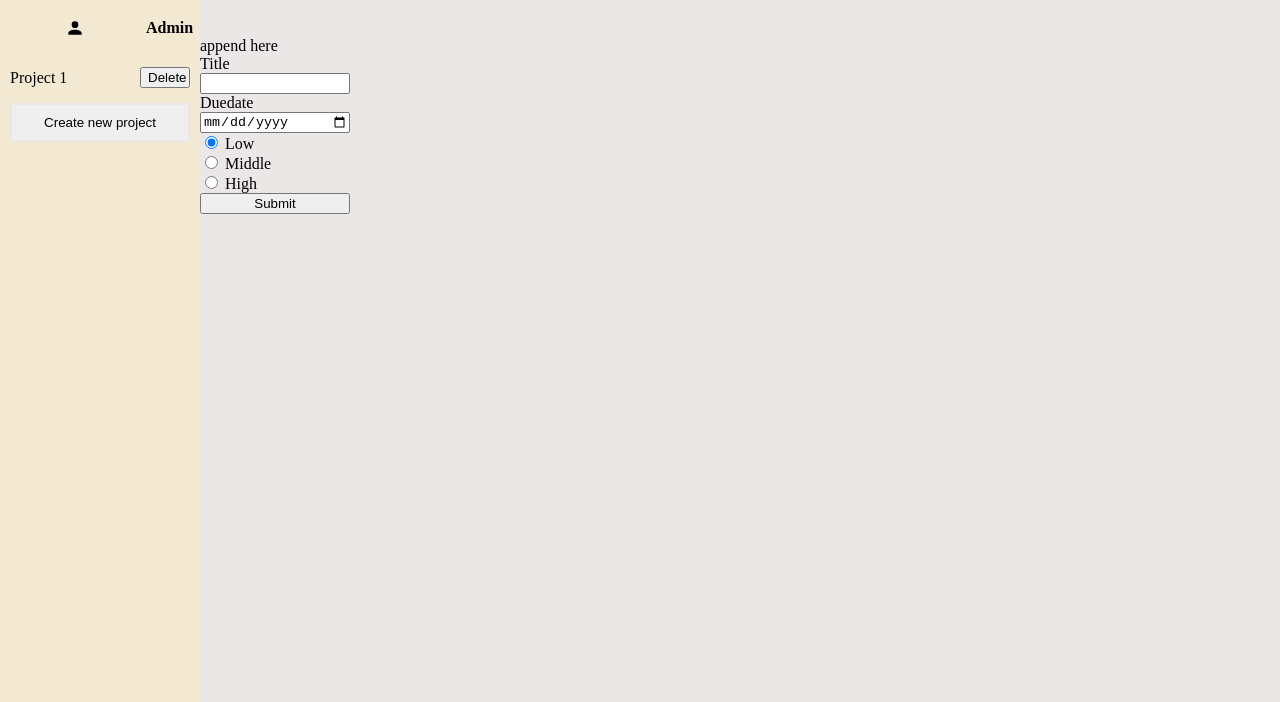
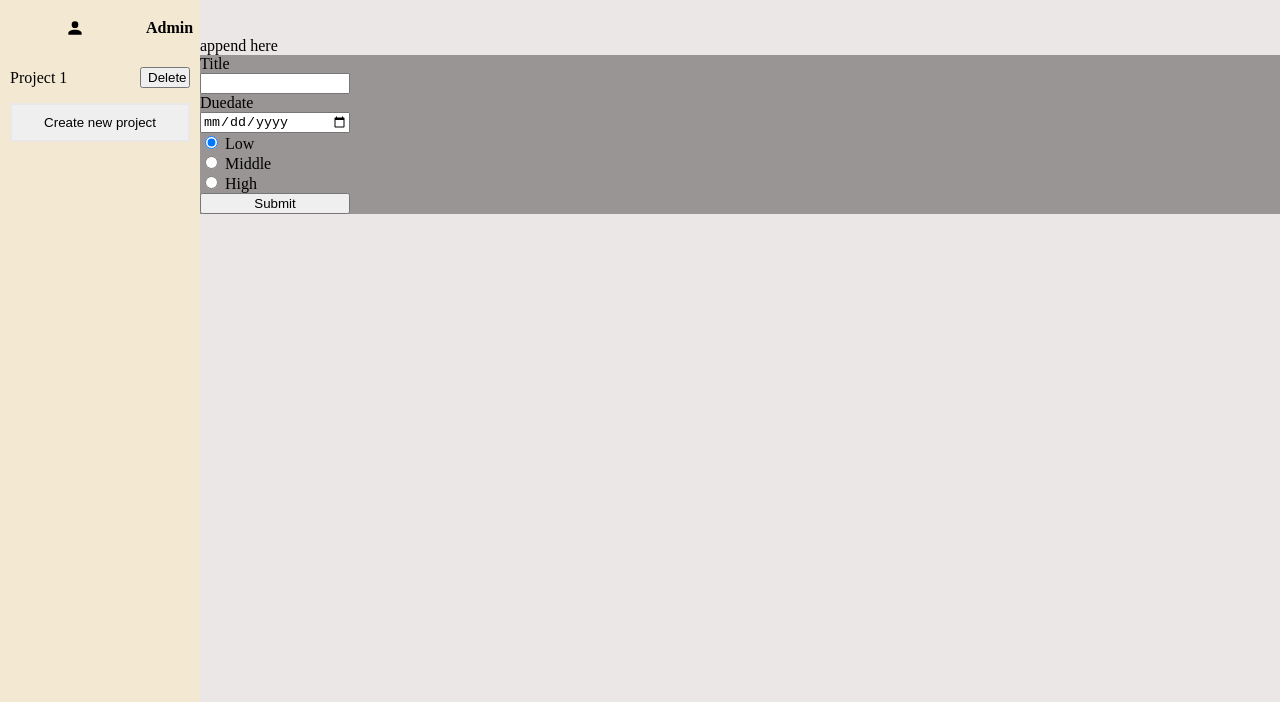
Before and after one commit to Gamborg0101/todo, a website built with webpack: page src/template.html in a window 1280 px wide. Shown: the part 98-800 px from the top of the page. Built offline with nearby package versions, Linux system fonts and the light colour scheme.

Commit message:
quick commit for computer change

```diff
--- a/src/style.css
+++ b/src/style.css
@@ -145,6 +145,10 @@ svg {
   font-size: 3rem;
 }
 
+#todo-form-border {
+  background-color: #5c585890;
+}
+
 #todo-form {
   display: flex;
   flex-direction: column;
```
